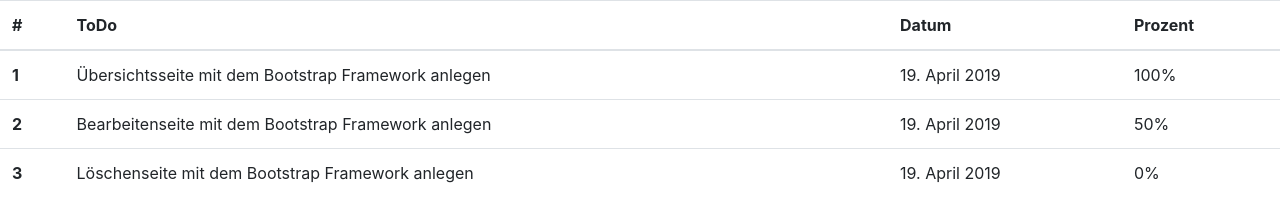
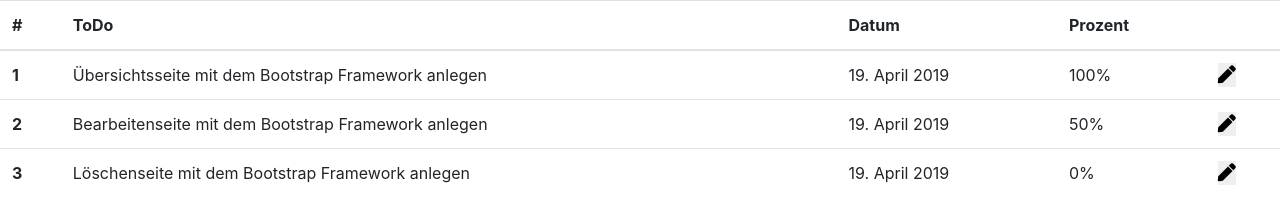
Before and after one commit to nevihu/SkSy_Bootstrap, a plain HTML site: page todo-overview.html in a window 1280 px wide. Drawn offline with nearby package versions, Linux system fonts and the light colour scheme.

Commit message:
added button to overview site

```diff
--- a/todo-overview.html
+++ b/todo-overview.html
@@ -3,8 +3,19 @@
 <head>
     <meta charset="UTF-8">
     <link rel="stylesheet" href="https://stackpath.bootstrapcdn.com/bootstrap/4.3.1/css/bootstrap.min.css" integrity="sha384-ggOyR0iXCbMQv3Xipma34MD+dH/1fQ784/j6cY/iJTQUOhcWr7x9JvoRxT2MZw1T" crossorigin="anonymous">
+    <link rel="stylesheet" href="https://use.fontawesome.com/releases/v5.8.1/css/all.css" integrity="sha384-50oBUHEmvpQ+1lW4y57PTFmhCaXp0ML5d60M1M7uH2+nqUivzIebhndOJK28anvf" crossorigin="anonymous">
 
     <title>Overview-Site</title>
+    <style>
+        i.fas,
+        i.fab {
+            font-size: 18px;
+        }
+        button {
+            padding: 0px;
+            border: 0px;
+        }
+    </style>
 </head>
 <body>
 <table class="table">
@@ -14,6 +25,7 @@
         <th scope="col">ToDo</th>
         <th scope="col">Datum</th>
         <th scope="col">Prozent</th>
+        <th scope="col"></th>
     </tr>
     </thead>
     <tbody>
@@ -22,18 +34,21 @@
         <td>Übersichtsseite mit dem Bootstrap Framework anlegen</td>
         <td>19. April 2019</td>
         <td>100%</td>
+        <td><button><i class="fas fa-pen"></i></button></td>
     </tr>
     <tr>
         <th scope="row">2</th>
         <td>Bearbeitenseite mit dem Bootstrap Framework anlegen</td>
         <td>19. April 2019</td>
         <td>50%</td>
+        <td><button><i class="fas fa-pen"></i></button></td>
     </tr>
     <tr>
         <th scope="row">3</th>
         <td>Löschenseite mit dem Bootstrap Framework anlegen</td>
         <td>19. April 2019</td>
         <td>0%</td>
+        <td><button><i class="fas fa-pen"></i></button></td>
     </tr>
     </tbody>
 </table>
```
